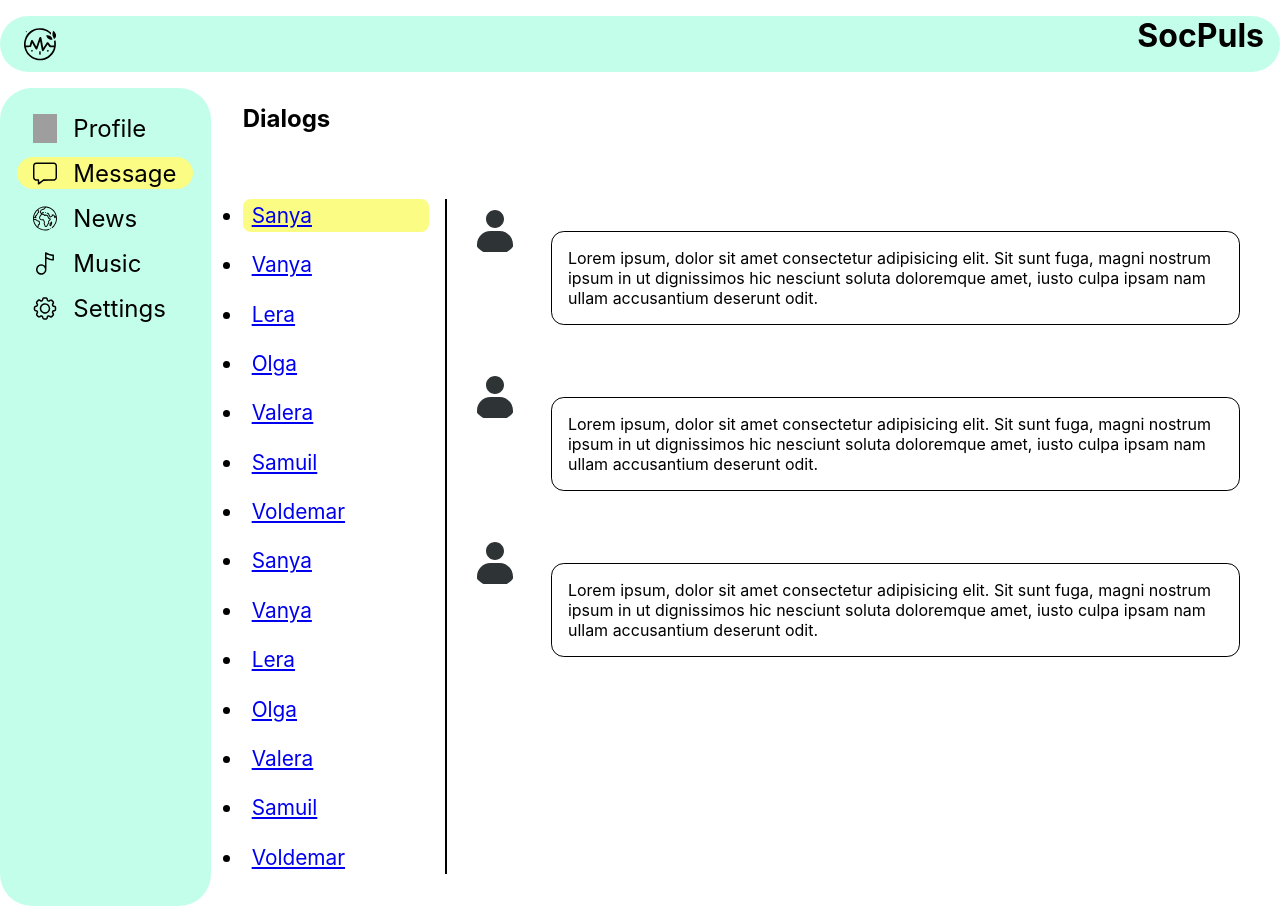
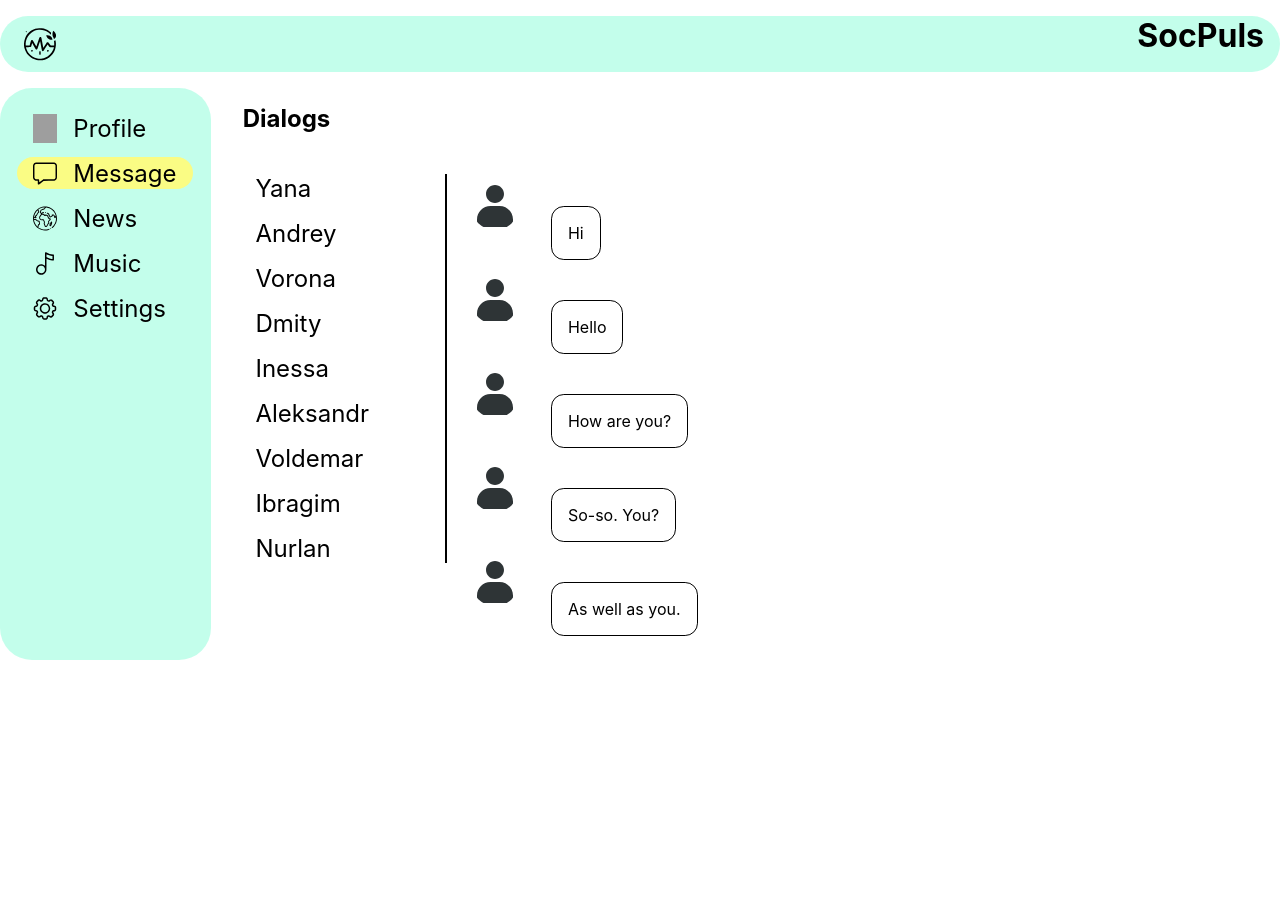
Before and after one commit to Rikki007/social-network, a React (Create React App) app in the folder my-app/: page /dialogs in a window 1280 px wide. After the commit the page ends 800 px from the top, so only its background shows below. Built offline with nearby package versions, Linux system fonts and the light colour scheme; grey boxes are pictures that could not be loaded.

Commit message:
refactor: add functions dialogsItem and Message and fix some css in dialogs window

```diff
--- a/my-app/src/components/dialogs/dialogs.jsx
+++ b/my-app/src/components/dialogs/dialogs.jsx
@@ -1,6 +1,35 @@
 import obj from './dialogs.module.css';
 import avatar from './assets/avatar_icon.svg';
 import { NavLink } from 'react-router-dom';
+
+const DialogsItem = (props) => {
+
+  let path = '/dialogs/1' + props.id;
+  return (
+
+    <li className={obj.item}>
+      <NavLink to={path} className={navData => navData.isActive ? obj.choose : obj.link}>
+        {props.name}
+      </NavLink>
+    </li>
+
+  );
+}
+
+const Message = (props) => {
+  return (
+
+    <div className={obj.blok}>
+          <div className={obj.avatar}>
+            <img className={obj.picture} src={avatar} alt="icon" />
+          </div>
+          <div className={obj.letter}>
+            <p className={obj.message}>{props.message}</p>
+          </div>
+        </div>
+
+  );
+}
 
 const Dialogs = (props) => {
   return (
@@ -9,96 +38,25 @@ const Dialogs = (props) => {
       <div className={obj.chat}>
         <ul className={obj.list}>
 
-          <li className={`${obj.item} ${obj.choose}`}>
-            <NavLink to='/dialogs/1'>Sanya</NavLink>
-          </li>
-
-          <li className={obj.item}>
-            <NavLink to='/dialogs/2'>Vanya</NavLink>
-          </li>
-
-          <li className={obj.item}>
-            <NavLink to='/dialogs/3'>Lera</NavLink>
-          </li>
-
-          <li className={obj.item}>
-            <NavLink to='/dialogs/4'>Olga</NavLink>
-          </li>
-
-          <li className={obj.item}>
-            <NavLink to='/dialogs/'>Valera</NavLink>
-          </li>
-
-          <li className={obj.item}>
-            <NavLink to='/dialogs/'>Samuil</NavLink>
-          </li>
-
-          <li className={obj.item}>
-            <NavLink to='/dialogs/'>Voldemar</NavLink>
-          </li>
-
-          <li className={obj.item}>
-            <NavLink to='/dialogs/'>Sanya</NavLink>
-          </li>
-
-          <li className={obj.item}>
-            <NavLink to='/dialogs/'>Vanya</NavLink>
-          </li>
-
-          <li className={obj.item}>
-            <NavLink to='/dialogs/'>Lera</NavLink>
-          </li>
-
-          <li className={obj.item}>
-            <NavLink to='/dialogs/'>Olga</NavLink>
-          </li>
-
-          <li className={obj.item}>
-            <NavLink to='/dialogs/'>Valera</NavLink>
-          </li>
-
-          <li className={obj.item}>
-            <NavLink to='/dialogs/'>Samuil</NavLink>
-          </li>
-
-          <li className={obj.item}>
-            <NavLink to='/dialogs/'>Voldemar</NavLink>
-          </li>
+          <DialogsItem id='1' name='Yana' />
+          <DialogsItem id='2' name='Andrey' />
+          <DialogsItem id='3' name='Vorona' />
+          <DialogsItem id='4' name='Dmity' />
+          <DialogsItem id='5' name='Inessa' />
+          <DialogsItem id='6' name='Aleksandr' />
+          <DialogsItem id='7' name='Voldemar' />
+          <DialogsItem id='8' name='Ibragim' />
+          <DialogsItem id='9' name='Nurlan' />
 
         </ul>
       </div>
       <div className={obj.messages}>
-        <div className={obj.blok}>
-          <div className={obj.avatar}>
-            <img className={obj.picture} src={avatar} alt="icon" />
-          </div>
-          <div className={obj.letter}>
-            <p className={obj.message}>
-              Lorem ipsum, dolor sit amet consectetur adipisicing elit. Sit sunt fuga, magni nostrum ipsum in ut dignissimos hic nesciunt soluta doloremque amet, iusto culpa ipsam nam ullam accusantium deserunt odit.
-            </p>
-          </div>
-        </div>
-        <div className={obj.blok}>
-          <div className={obj.avatar}>
-            <img className={obj.picture} src={avatar} alt="icon" />
-          </div>
-          <div className={obj.letter}>
-            <p className={obj.message}>
-              Lorem ipsum, dolor sit amet consectetur adipisicing elit. Sit sunt fuga, magni nostrum ipsum in ut dignissimos hic nesciunt soluta doloremque amet, iusto culpa ipsam nam ullam accusantium deserunt odit.
-            </p>
-          </div>
-        </div>
-        <div className={obj.blok}>
-          <div className={obj.avatar}>
-            <img className={obj.picture} src={avatar} alt="icon" />
-          </div>
-          <div className={obj.letter}>
-            <p className={obj.message}>
-              Lorem ipsum, dolor sit amet consectetur adipisicing elit. Sit sunt fuga, magni nostrum ipsum in ut dignissimos hic nesciunt soluta doloremque amet, iusto culpa ipsam nam ullam accusantium deserunt odit.
-            </p>
-          </div>
-        </div>
 
+        <Message message='Hi'/>
+        <Message message='Hello'/>
+        <Message message='How are you?'/>
+        <Message message='So-so. You?'/>
+        <Message message='As well as you.'/>
 
       </div>
     </div>
--- a/my-app/src/components/dialogs/dialogs.module.css
+++ b/my-app/src/components/dialogs/dialogs.module.css
@@ -26,28 +26,36 @@
 }
 
 .item {
-  padding: 0.2rem 0.5rem;
-  font-size: 1.3rem;
+  list-style-type: none;
+  font-size: 1.5rem;
+}
+
+.link {
+  padding: 0.2rem 0.8rem;
+  text-decoration: none;
+  color: black;
   cursor: pointer;
-  border: 1px solid transparent;
   border-radius: 0.5rem;
   transition: 0.2s;
 }
 
-.item:hover {
- background-color: rgb(238, 238, 238);
- border: 1px solid black;
+.link:hover {
+  background-color: rgb(237, 192, 248);
 }
 
 .choose {
-  background-color: rgb(250, 252, 132);
+  padding: 0.2rem 0.8rem;
+  text-decoration: none;
+  color: black;
+  background-color: rgb(155, 253, 221);
+  border-radius: 0.5rem;
 }
 
 .messages {
   padding: 1.5rem;
   display: flex;
   flex-direction: column;
-  gap: 4rem;
+  gap: 2rem;
   grid-area: messages;
 }
 
```
